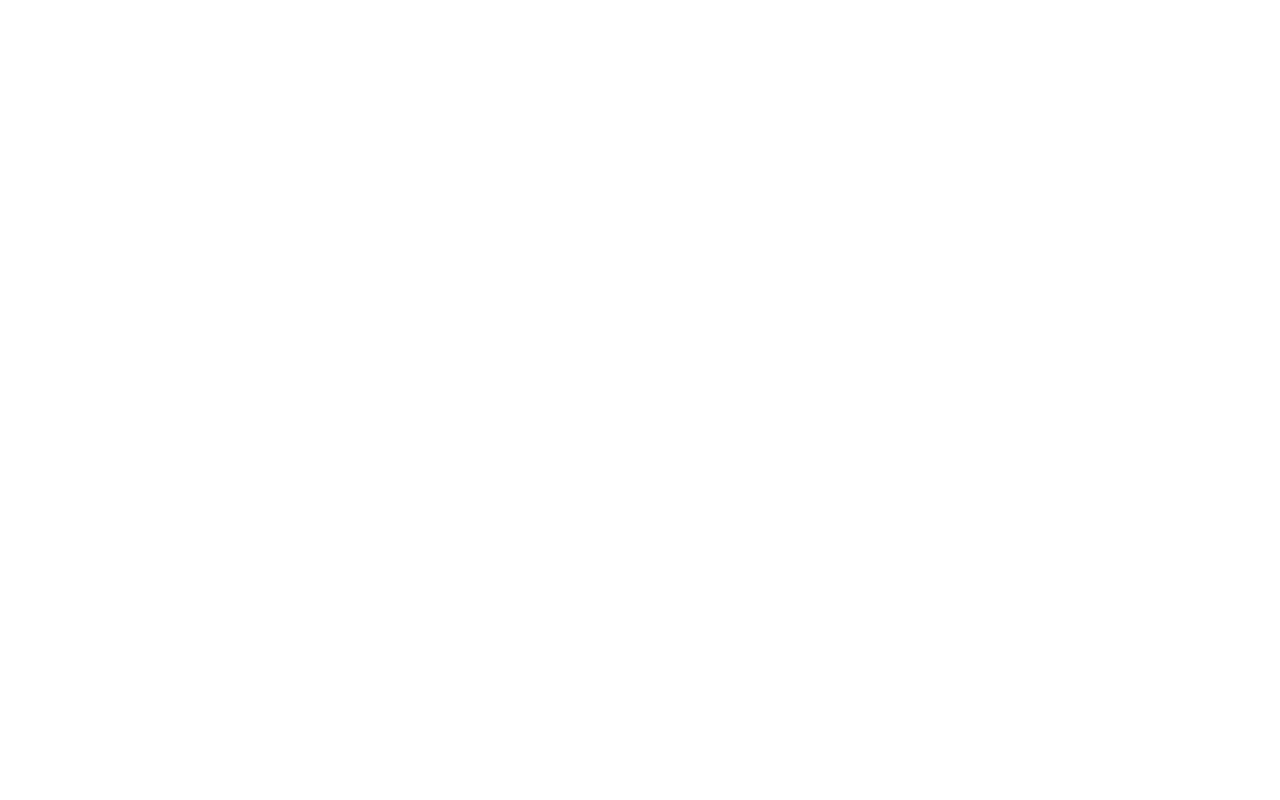
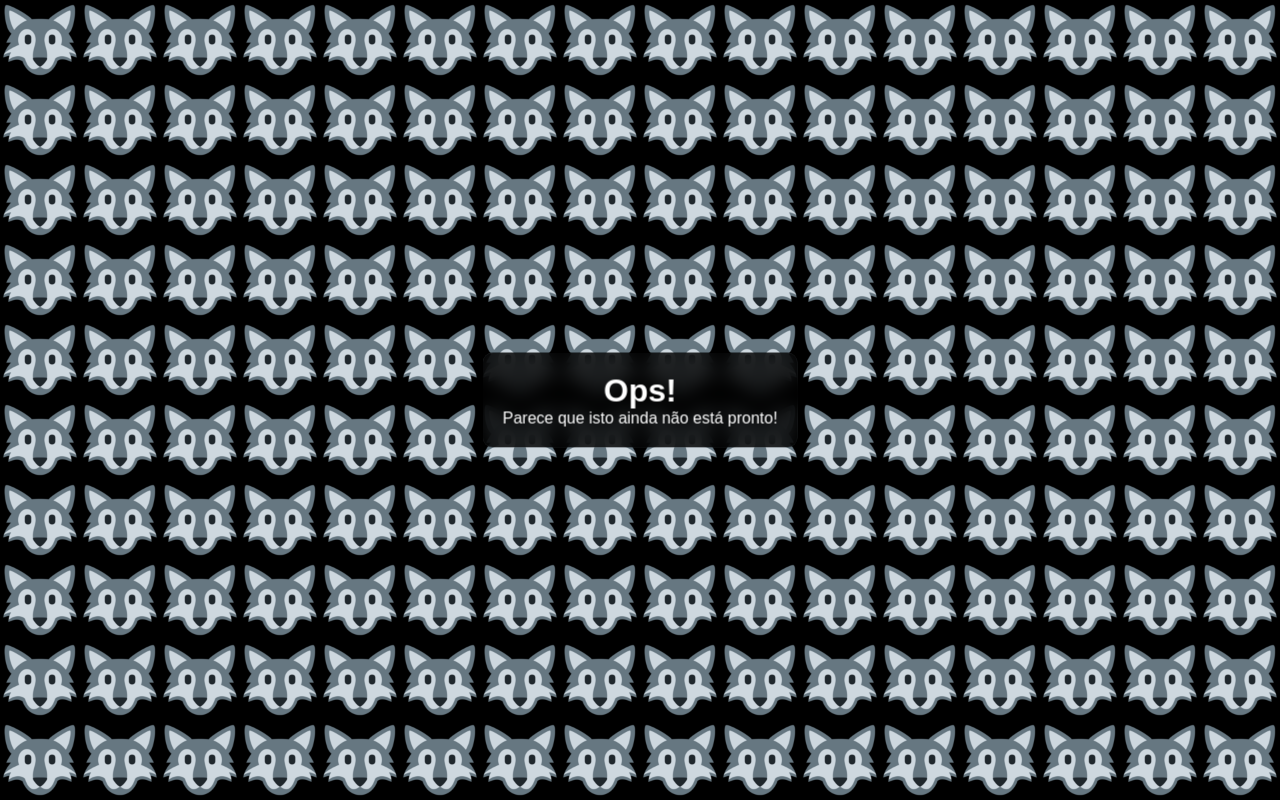
Before and after one commit to Lobooooooo14/LoboTree, a plain HTML site: page pages/aboutme.html in a window 1280 px wide. Drawn offline with Linux system fonts and the light colour scheme.

Commit message:
feat: added unfinished message

```diff
--- /dev/null
+++ b/assets/css/aboutme.css
@@ -0,0 +1,72 @@
+@import url('https://fonts.googleapis.com/css2?family=Fredoka&display=swap');
+
+:root {
+    --bg: rgb(13, 13, 13);
+    --fg: rgb(156, 163, 175);
+    --bg-f: rgb(13, 13, 13, 60%);
+    --fg-f: rgb(156, 163, 175, 60%);
+}
+
+::-webkit-scrollbar {
+    width: 5px;
+}
+
+::-webkit-scrollbar-track {
+    background-color: var(--bg);
+    border-radius: 10px;
+}
+
+::-webkit-scrollbar-thumb {
+    background-color: var(--bg-f);
+    border-radius: 10px;
+}
+
+::-webkit-scrollbar-thumb:hover {
+    background-color: var(--fg);
+}
+
+@keyframes moveBackground {
+    from {
+        background-position: 0px 0px;
+    }
+
+    to {
+        background-position: 80px -160px;
+    }
+}
+
+* {
+    padding: 0;
+    margin: 0;
+    border: none;
+    outline: none;
+    font-family: Arial, Helvetica, sans-serif;
+    user-select: none;
+}
+
+html, body {
+    width: 100%;
+    height: 100%;
+}
+
+main {
+    position: absolute;
+    top: 50%;
+    left: 50%;
+    transform: translate(-50%, -50%);
+    background-color: rgb(0 0 0 / 80%);
+    backdrop-filter: blur(10px);
+    color: white;
+    padding: 20px;
+    border-radius: 10px;
+    display: flex;
+    flex-direction: column;
+    align-items: center;
+}
+
+body {
+    background-image: url("../img/lobo_emoji.png");
+    background-color: black;
+    background-size: 80px;
+    animation: moveBackground 5s linear infinite;
+}
--- a/pages/aboutme.html
+++ b/pages/aboutme.html
@@ -5,8 +5,12 @@
     <meta http-equiv="X-UA-Compatible" content="IE=edge">
     <meta name="viewport" content="width=device-width, initial-scale=1.0">
     <title>Lobo - Sobre mim</title>
+    <link rel="stylesheet" href="../assets/css/aboutme.css">
 </head>
 <body>
-
+    <main>
+        <h1 class="oops">Ops!</h1>
+        <p class="explain">Parece que isto ainda não está pronto!</p>
+    </main>
 </body>
 </html>
```
Also changed, not shown: index.html (+2 -2 lines).
